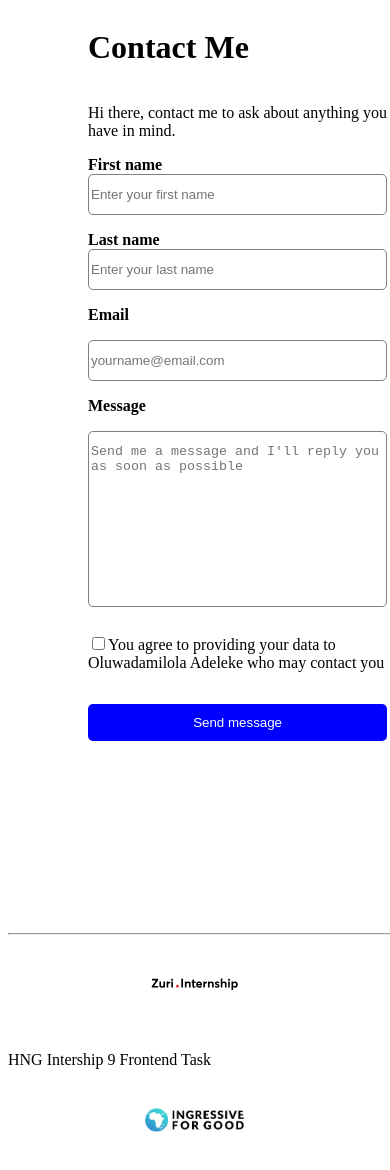
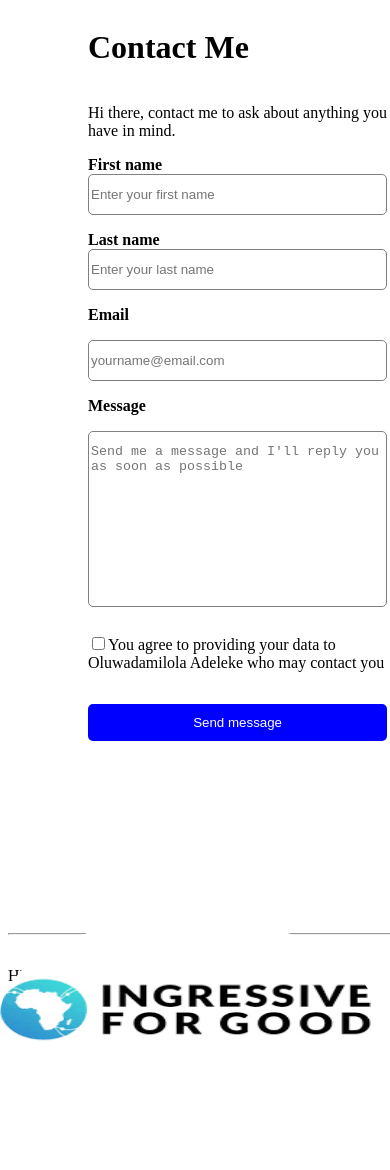
Before and after one commit to od-adeleke/Landing-Page, a React (Create React App) app: page /contact in a window 390 px wide. After the commit the page ends 1146 px from the top, so only its background shows below. Built offline with nearby package versions, Linux system fonts and the light colour scheme.

Commit message:
style: updated styles

```diff
--- a/src/Contact.css
+++ b/src/Contact.css
@@ -122,6 +122,16 @@ footer p {
     }
 
     footer img {
-        justify-content:left;
+        display: flex;
+        flex-direction: column;
+        align-items: center;
+        padding: 32px 0px;
+        gap: 64px;
+
+        position: absolute;
+        width: 375px;
+        height: 196px;
+        left: 0px;
+        top: 886px;
     }
 }
```
